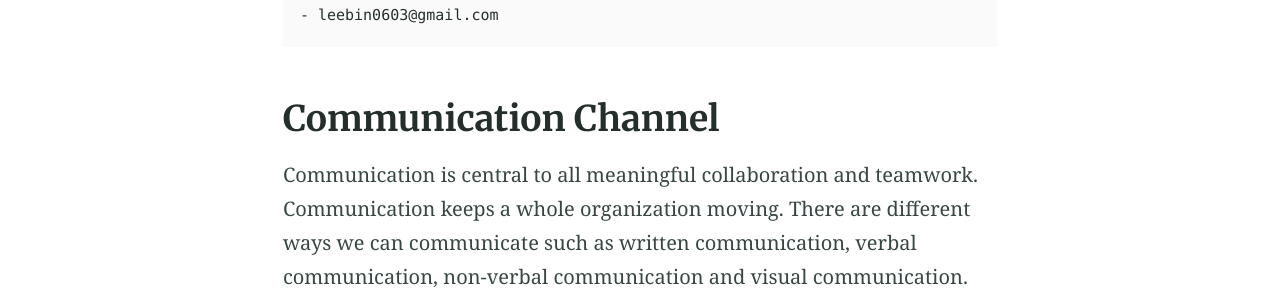
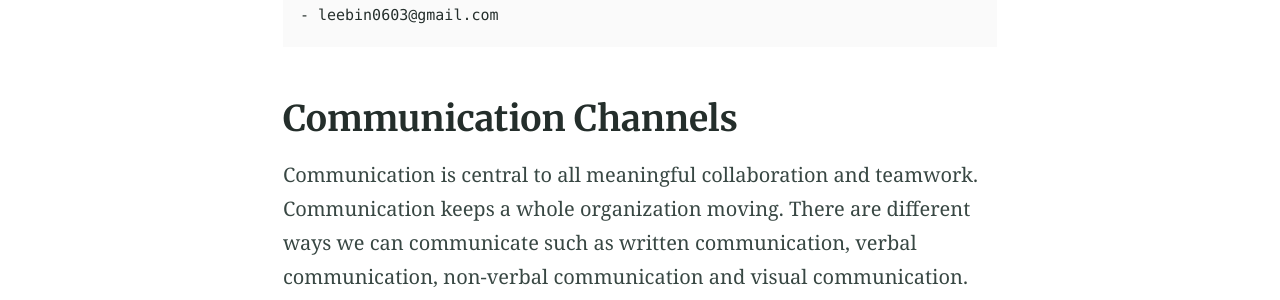
Before and after one commit to jiin124/Sejong-healer, a Jekyll site: the page built from docs/community.md, in a window 1280 px wide. Shown: the part 497-797 px from the top of the page. Built offline with Jekyll 4.4.1, drawn with Linux system fonts in a browser that asks for light colours.

Commit message:
Update community.md

```diff
--- a/docs/community.md
+++ b/docs/community.md
@@ -12,7 +12,7 @@ The open-source project has inspired an enthusiastic and active community of use
     - jena4075@gmail.com
     - leebin0603@gmail.com
 
-## Communication Channel
+## Communication Channels
 Communication is central to all meaningful collaboration and teamwork. Communication keeps a whole organization moving. There are different ways we can communicate such as written communication, verbal communication, non-verbal communication and visual communication.
 
     1. Face-to-face conversations
```
